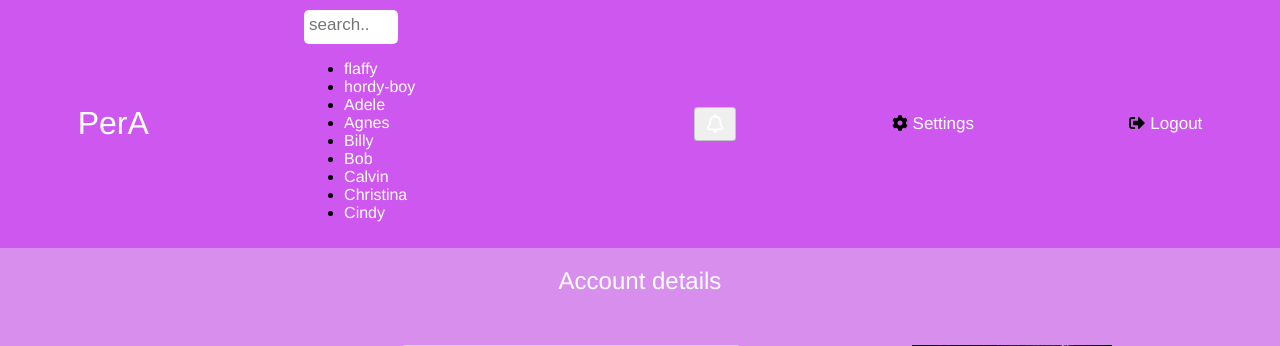
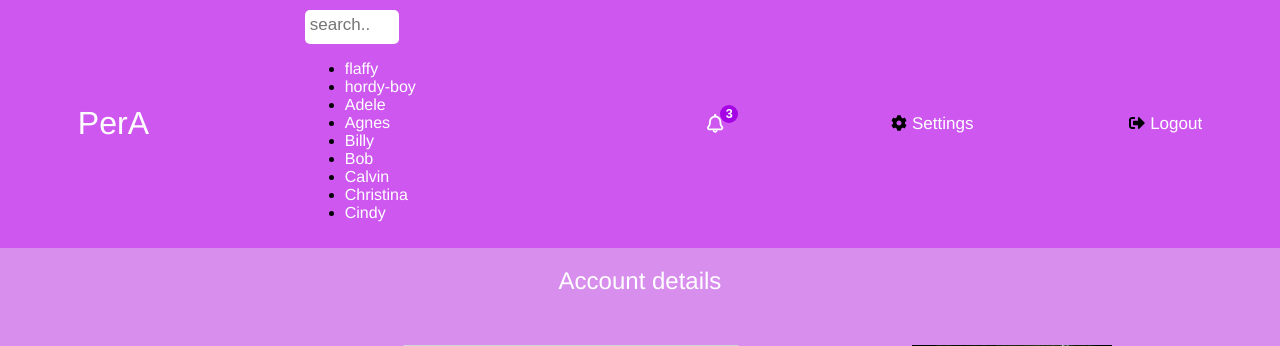
Before and after one commit to RSilviu/PerA, a PHP site: page /account.html in a window 1280 px wide. Shown: the top 346 px of the page. Run offline with PHP 8.4, Linux system fonts and the light colour scheme.

Commit message:
added notifs style

```diff
--- a/static/css/account.css
+++ b/static/css/account.css
@@ -11,6 +11,30 @@ body {
     position: static;
     flex-basis: 100%;
 }
+
+#notifs {
+  background: transparent;
+  border: none;
+  cursor: pointer;
+  position: relative;
+}
+
+#notifs:after {
+   content: attr(data-count);
+   position: absolute;
+   top: -3px;
+   right: -3px;
+   font-size: .9em;
+   background: #a505e5;
+   color: #fff;
+   width: 18px;
+   height: 18px;
+   text-align: center;
+   line-height:18px;
+   border-radius: 50%;
+   /*box-shadow:0 0 1px #333;*/
+}
+
 
 #details {
     display: flex;
@@ -86,7 +110,7 @@ button {
     width: 100%;
     height: 200px;
     margin-bottom: 20px;
-    background-image: url(../img/girl.jpg);
+    background-image: url(../img/girl.jpg); /*source: lorempixel.com;*/
     background-repeat: no-repeat;
     /*float: right;*/
     /*border: 2px solid blue;*/
```
